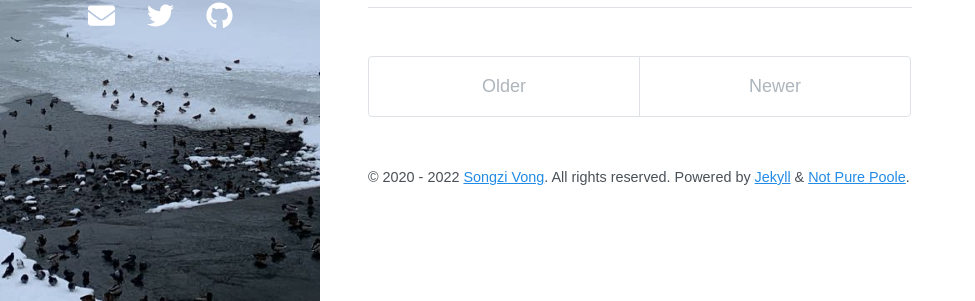
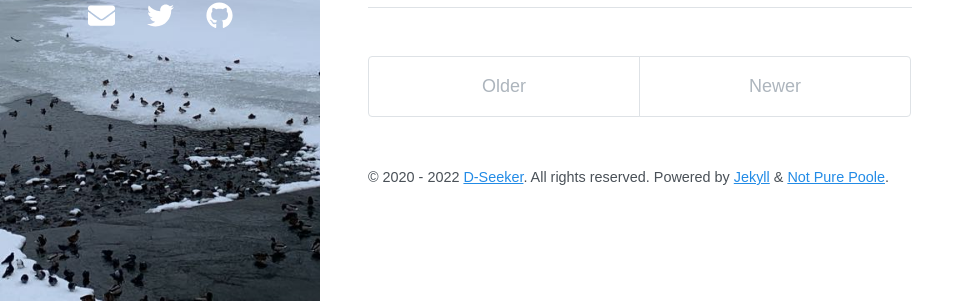
Before and after one commit to D-Seeker/D-Seeker.github.io, a Jekyll site: the page built from index.html, in a window 1280 px wide. Shown: the part 599-900 px from the top of the page, without its empty margins (0-975 px from the left). Built offline with Jekyll 4.4.1, drawn with Linux system fonts in a browser that asks for light colours; nearby versions of some CDN libraries; the list of posts is cut into pages by our own code.

Commit message:
博客搭建

```diff
--- a/_config.yml
+++ b/_config.yml
@@ -1,7 +1,7 @@
 # Setup
 title: Not Pure Poole
 description: A simple, beautiful, and powerful Jekyll theme for blogs
-url: https://vszhub.github.io
+url: https://D-Seeker.github.io
 avatar: /avatar.jpeg
 paginate: 5
 permalink: pretty
@@ -29,14 +29,13 @@
 
 # Optimize Jekyl SEO Tag
 twitter:
-  username: vszhub
+  username: D-Seeker
   card: summary
 logo: logo.png
 social:
-  name: Songzi Vong
+  name: D-Seeker
   links:
-    - https://twitter.com/vszhub
-    - https://github.com/vszhub
+    - https://github.com/D-Seeker
 google_site_verification: xxxxx
 lang: en
 
@@ -54,6 +53,6 @@
 
 # Specify the author for blog posts
 author:
-  name: Songzi Vong
-  url: https://github.com/vszhub/
-  email: vszhub@gmail.com
+  name: D-Seeker
+  url: https://github.com/D-Seeker/
+  email: DSeekerLu@outlook.com
```
Also changed, not shown: README.md.
